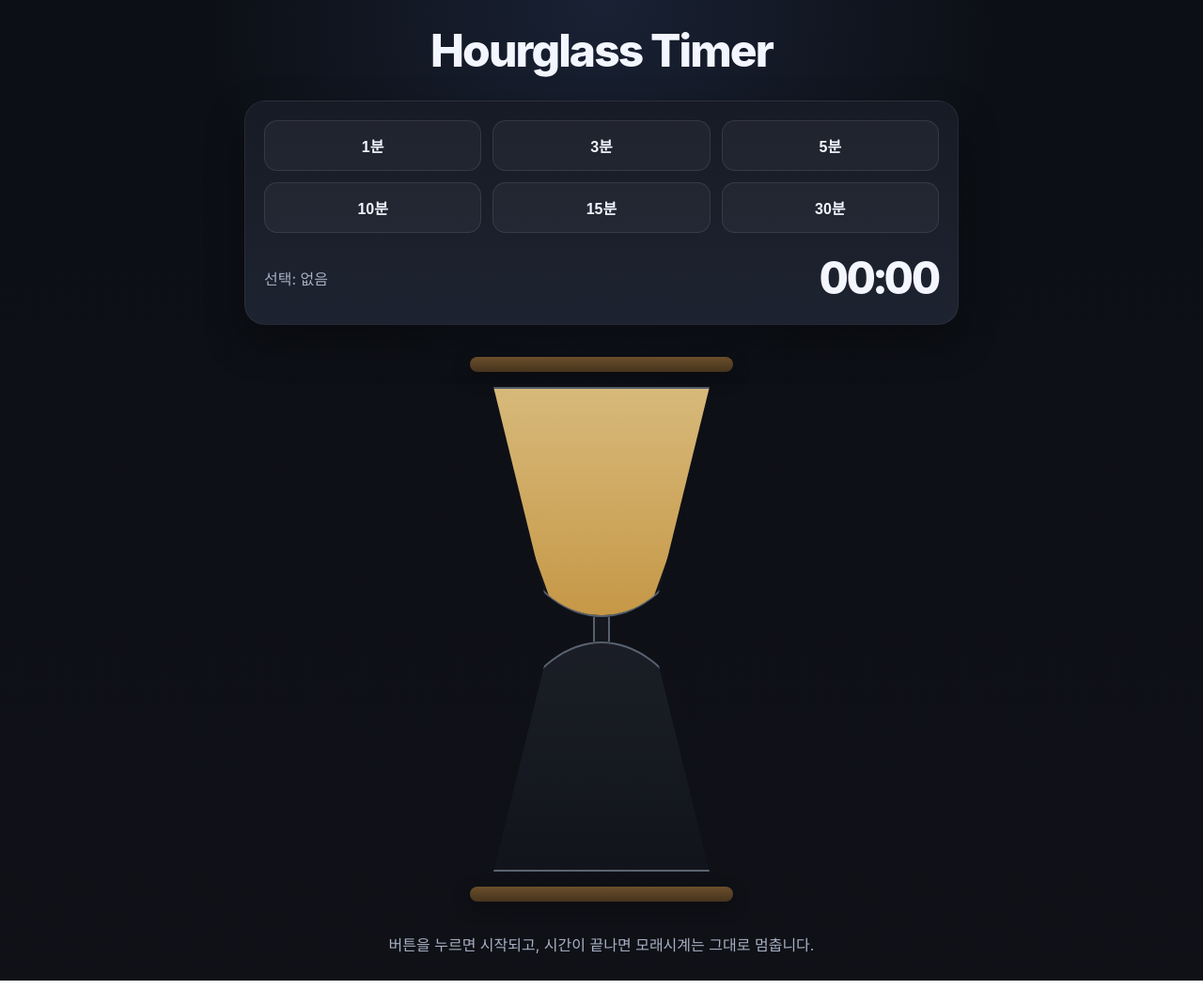
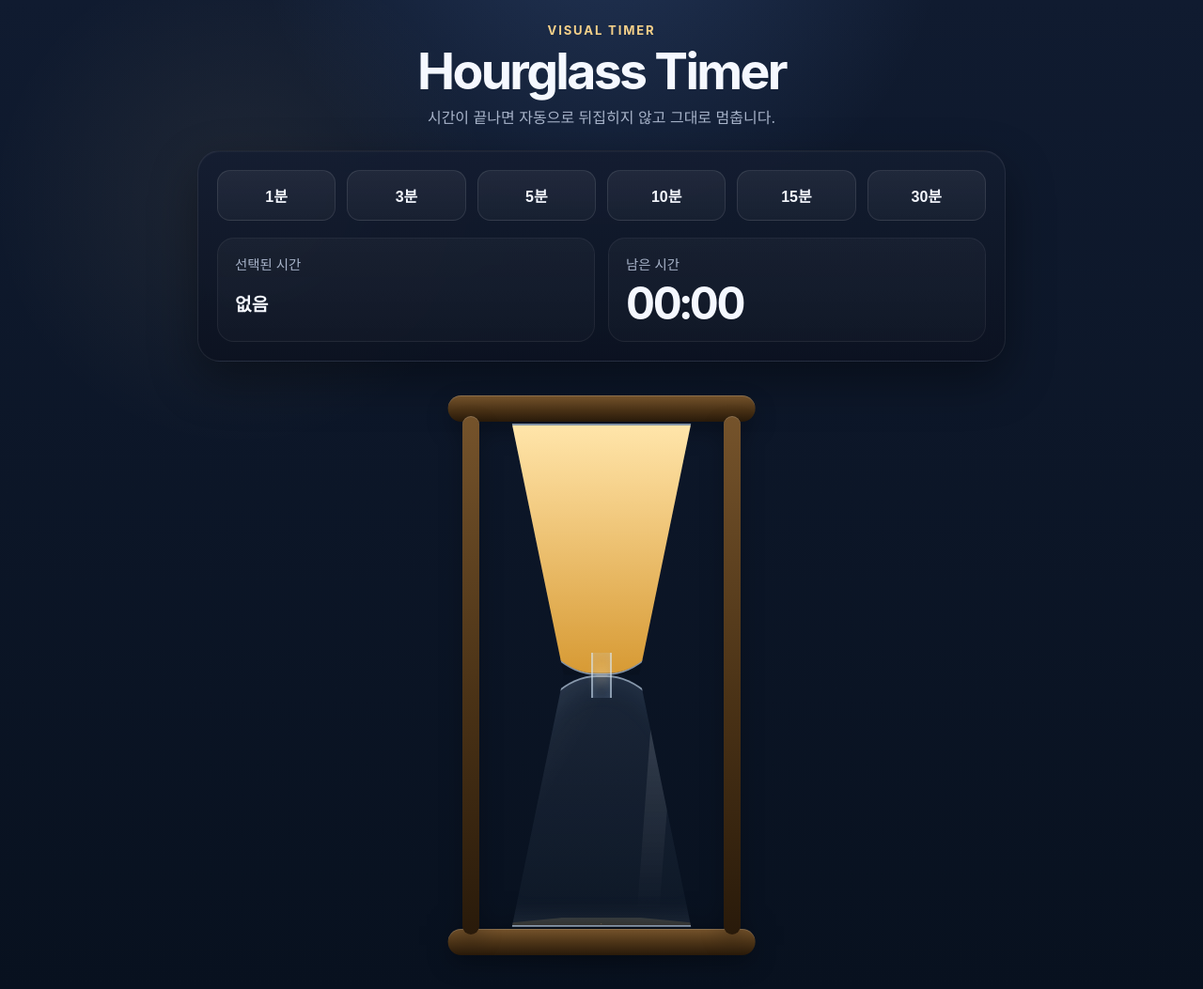
Before and after one commit to 4sighttt/hourglass, a plain HTML site: page index.html in a window 1280 px wide. Shown: the whole page at 94% size. Drawn offline with Linux system fonts and the light colour scheme.

Commit message:
Add files via upload
변경점:

파일명을 네 레포 기준으로 그대로 맞춤: index.html, style.css, script.js

zip 파일도 같이 생성

모래시계 외형을 더 입체적으로 수정

목 부분 모래줄을 더 굵고 밝게 해서 낙하가 더 잘 보이게 수정

아래쪽 퇴적 모양을 별도로 추가해서 “쌓이는 느낌” 강화

타이머 종료 시 자동 재시작 없이 그대로 멈춤 유지

```diff
--- a/index.html
+++ b/index.html
@@ -8,10 +8,14 @@
 </head>
 <body>
   <main class="app">
-    <h1 class="title">Hourglass Timer</h1>
+    <header class="header">
+      <p class="eyebrow">Visual Timer</p>
+      <h1>Hourglass Timer</h1>
+      <p class="subtitle">시간이 끝나면 자동으로 뒤집히지 않고 그대로 멈춥니다.</p>
+    </header>
 
-    <section class="timer-panel" aria-label="타이머 선택">
-      <div class="button-grid">
+    <section class="control-panel" aria-label="타이머 선택 영역">
+      <div class="button-grid" role="group" aria-label="타이머 분 선택">
         <button class="time-btn" data-minutes="1">1분</button>
         <button class="time-btn" data-minutes="3">3분</button>
         <button class="time-btn" data-minutes="5">5분</button>
@@ -20,31 +24,44 @@
         <button class="time-btn" data-minutes="30">30분</button>
       </div>
 
-      <div class="status-wrap">
-        <div class="selected-time">선택: <span id="selectedLabel">없음</span></div>
-        <div class="countdown" id="countdown">00:00</div>
-      </div>
-    </section>
-
-    <section class="scene">
-      <div class="hourglass-frame">
-        <div class="hourglass" id="hourglass">
-          <div class="bulb bulb-top">
-            <div class="sand sand-top" id="sandTop"></div>
-          </div>
-
-          <div class="neck">
-            <div class="stream" id="stream"></div>
-          </div>
-
-          <div class="bulb bulb-bottom">
-            <div class="sand sand-bottom" id="sandBottom"></div>
-          </div>
+      <div class="status-panel">
+        <div class="status-card">
+          <span class="status-label">선택된 시간</span>
+          <strong id="selectedLabel">없음</strong>
+        </div>
+        <div class="status-card status-card--time">
+          <span class="status-label">남은 시간</span>
+          <strong id="countdown">00:00</strong>
         </div>
       </div>
     </section>
 
-    <p class="hint">버튼을 누르면 시작되고, 시간이 끝나면 모래시계는 그대로 멈춥니다.</p>
+    <section class="viewer" aria-label="모래시계 영역">
+      <div class="pedestal"></div>
+
+      <div class="hourglass-shell">
+        <div class="cap cap-top"></div>
+        <div class="cap cap-bottom"></div>
+        <div class="pillar pillar-left"></div>
+        <div class="pillar pillar-right"></div>
+
+        <div class="glass glass-top">
+          <div class="glass-highlight glass-highlight-top"></div>
+          <div class="sand top-sand" id="sandTop"></div>
+        </div>
+
+        <div class="glass-neck">
+          <div class="neck-glow"></div>
+          <div class="sand-stream" id="stream"></div>
+        </div>
+
+        <div class="glass glass-bottom">
+          <div class="glass-highlight glass-highlight-bottom"></div>
+          <div class="sand bottom-sand" id="sandBottom"></div>
+          <div class="sand-pile" id="sandPile"></div>
+        </div>
+      </div>
+    </section>
   </main>
 
   <script src="script.js"></script>
--- a/script.js
+++ b/script.js
@@ -3,10 +3,11 @@ const selectedLabel = document.getElementById('selectedLabel');
 const countdown = document.getElementById('countdown');
 const sandTop = document.getElementById('sandTop');
 const sandBottom = document.getElementById('sandBottom');
+const sandPile = document.getElementById('sandPile');
 const stream = document.getElementById('stream');
 
 let timerId = null;
-let endTime = null;
+let endTime = 0;
 let totalMs = 0;
 
 function formatTime(ms) {
@@ -16,17 +17,31 @@ function formatTime(ms) {
   return `${String(minutes).padStart(2, '0')}:${String(seconds).padStart(2, '0')}`;
 }
 
+function clamp(value, min, max) {
+  return Math.min(max, Math.max(min, value));
+}
+
 function setProgress(progress) {
-  const clamped = Math.min(1, Math.max(0, progress));
-  sandTop.style.transform = `translateX(-50%) scaleY(${1 - clamped})`;
-  sandBottom.style.transform = `translateX(-50%) scaleY(${clamped})`;
+  const p = clamp(progress, 0, 1);
+  const topScale = Math.max(0.03, 1 - p);
+  const bottomScale = Math.max(0.03, p);
+  const pileScale = Math.max(0.02, p);
+
+  sandTop.style.transform = `translateX(-50%) scaleY(${topScale})`;
+  sandBottom.style.transform = `translateX(-50%) scaleY(${bottomScale})`;
+  sandPile.style.transform = `translateX(-50%) scale(${pileScale})`;
+  sandPile.style.opacity = `${0.2 + p * 0.8}`;
+}
+
+function clearTimer() {
+  if (timerId !== null) {
+    clearInterval(timerId);
+    timerId = null;
+  }
 }
 
 function stopTimer(finished = false) {
-  if (timerId) {
-    clearInterval(timerId);
-    timerId = null;
-  }
+  clearTimer();
   stream.classList.remove('running');
 
   if (finished) {
@@ -35,31 +50,33 @@ function stopTimer(finished = false) {
   }
 }
 
-function startTimer(minutes, clickedButton) {
-  stopTimer(false);
+function tick() {
+  const remaining = endTime - Date.now();
+  const progress = 1 - remaining / totalMs;
+
+  setProgress(progress);
+  countdown.textContent = formatTime(remaining);
+
+  if (remaining <= 0) {
+    stopTimer(true);
+  }
+}
+
+function startTimer(minutes, button) {
+  clearTimer();
 
   totalMs = minutes * 60 * 1000;
   endTime = Date.now() + totalMs;
 
-  buttons.forEach((button) => button.classList.remove('active'));
-  clickedButton.classList.add('active');
+  buttons.forEach((item) => item.classList.remove('active'));
+  button.classList.add('active');
 
   selectedLabel.textContent = `${minutes}분`;
   countdown.textContent = formatTime(totalMs);
   setProgress(0);
   stream.classList.add('running');
 
-  timerId = setInterval(() => {
-    const remaining = endTime - Date.now();
-    const progress = 1 - remaining / totalMs;
-
-    setProgress(progress);
-    countdown.textContent = formatTime(remaining);
-
-    if (remaining <= 0) {
-      stopTimer(true);
-    }
-  }, 100);
+  timerId = setInterval(tick, 100);
 }
 
 buttons.forEach((button) => {
@@ -69,5 +86,6 @@ buttons.forEach((button) => {
   });
 });
 
+selectedLabel.textContent = '없음';
 countdown.textContent = '00:00';
 setProgress(0);
--- a/style.css
+++ b/style.css
@@ -3,243 +3,368 @@
 }
 
 :root {
-  --bg: #0f1117;
-  --panel: #171b25;
-  --panel-2: #1d2330;
-  --text: #f3f6ff;
-  --muted: #a8b0c3;
-  --accent: #d7b97a;
-  --accent-2: #c69847;
-  --glass-line: rgba(210, 230, 255, 0.35);
-  --shadow: rgba(0, 0, 0, 0.35);
+  --bg-1: #08111f;
+  --bg-2: #101b30;
+  --panel: rgba(15, 22, 38, 0.78);
+  --panel-border: rgba(255, 255, 255, 0.08);
+  --text-main: #f5f8ff;
+  --text-sub: #a8b4ca;
+  --accent: #f5d089;
+  --accent-deep: #d79a34;
+  --accent-soft: rgba(245, 208, 137, 0.22);
+  --glass-fill: rgba(192, 221, 255, 0.08);
+  --glass-line: rgba(214, 234, 255, 0.58);
+  --frame-1: #75532b;
+  --frame-2: #4a3216;
+  --frame-3: #291a0a;
+  --shadow: rgba(0, 0, 0, 0.38);
 }
 
 html,
 body {
   margin: 0;
   min-height: 100%;
-  background:
-    radial-gradient(circle at top, rgba(83, 114, 190, 0.18), transparent 35%),
-    linear-gradient(180deg, #0c0f15 0%, var(--bg) 100%);
-  color: var(--text);
-  font-family: -apple-system, BlinkMacSystemFont, "Segoe UI", Roboto, "Noto Sans KR", sans-serif;
 }
 
 body {
+  font-family: -apple-system, BlinkMacSystemFont, "Segoe UI", Roboto, "Noto Sans KR", sans-serif;
+  color: var(--text-main);
+  background:
+    radial-gradient(circle at 50% -10%, rgba(116, 167, 255, 0.18), transparent 28%),
+    radial-gradient(circle at 20% 20%, rgba(255, 220, 153, 0.07), transparent 20%),
+    linear-gradient(180deg, var(--bg-2) 0%, var(--bg-1) 100%);
   display: grid;
   place-items: center;
   padding: 24px;
 }
 
 .app {
-  width: min(100%, 760px);
+  width: min(100%, 860px);
   display: grid;
   gap: 24px;
 }
 
-.title {
-  margin: 0;
+.header {
   text-align: center;
-  font-size: clamp(2rem, 5vw, 3rem);
-  font-weight: 800;
-  letter-spacing: -0.04em;
+  display: grid;
+  gap: 8px;
 }
 
-.timer-panel {
-  background: linear-gradient(180deg, var(--panel) 0%, var(--panel-2) 100%);
-  border: 1px solid rgba(255, 255, 255, 0.06);
-  border-radius: 22px;
-  padding: 20px;
-  box-shadow: 0 18px 40px var(--shadow);
+.eyebrow {
+  margin: 0;
+  color: var(--accent);
+  font-size: 0.82rem;
+  font-weight: 700;
+  letter-spacing: 0.14em;
+  text-transform: uppercase;
+}
+
+.header h1 {
+  margin: 0;
+  font-size: clamp(2rem, 5vw, 3.35rem);
+  line-height: 1.04;
+  letter-spacing: -0.05em;
+}
+
+.subtitle {
+  margin: 0;
+  color: var(--text-sub);
+  font-size: 1rem;
+}
+
+.control-panel {
   display: grid;
   gap: 18px;
+  padding: 20px;
+  border-radius: 24px;
+  background: linear-gradient(180deg, rgba(20, 29, 49, 0.88), rgba(12, 18, 32, 0.88));
+  border: 1px solid var(--panel-border);
+  box-shadow: 0 20px 50px var(--shadow), inset 0 1px 0 rgba(255, 255, 255, 0.04);
+  backdrop-filter: blur(12px);
 }
 
 .button-grid {
   display: grid;
-  grid-template-columns: repeat(3, minmax(0, 1fr));
+  grid-template-columns: repeat(6, minmax(0, 1fr));
   gap: 12px;
 }
 
 .time-btn {
   appearance: none;
-  border: 1px solid rgba(255, 255, 255, 0.09);
-  background: rgba(255, 255, 255, 0.04);
-  color: var(--text);
-  padding: 14px 16px;
+  border: 1px solid rgba(255, 255, 255, 0.1);
+  background: linear-gradient(180deg, rgba(255, 255, 255, 0.06), rgba(255, 255, 255, 0.03));
+  color: var(--text-main);
   border-radius: 14px;
+  padding: 14px 12px;
   font-size: 1rem;
-  font-weight: 700;
+  font-weight: 800;
   cursor: pointer;
-  transition: transform 0.18s ease, border-color 0.18s ease, background 0.18s ease;
+  transition: transform 0.16s ease, border-color 0.16s ease, background 0.16s ease, box-shadow 0.16s ease;
 }
 
 .time-btn:hover {
   transform: translateY(-1px);
-  border-color: rgba(215, 185, 122, 0.5);
-  background: rgba(215, 185, 122, 0.08);
+  border-color: rgba(245, 208, 137, 0.45);
+  box-shadow: 0 10px 20px rgba(0, 0, 0, 0.16);
 }
 
 .time-btn.active {
-  border-color: rgba(215, 185, 122, 0.75);
-  background: rgba(215, 185, 122, 0.16);
-  box-shadow: inset 0 0 0 1px rgba(215, 185, 122, 0.2);
+  border-color: rgba(245, 208, 137, 0.9);
+  background: linear-gradient(180deg, rgba(245, 208, 137, 0.22), rgba(215, 154, 52, 0.14));
+  box-shadow: inset 0 0 0 1px rgba(255, 236, 194, 0.15), 0 10px 24px rgba(0, 0, 0, 0.2);
 }
 
-.status-wrap {
-  display: flex;
-  justify-content: space-between;
-  align-items: center;
-  gap: 16px;
-  flex-wrap: wrap;
+.status-panel {
+  display: grid;
+  grid-template-columns: repeat(2, minmax(0, 1fr));
+  gap: 14px;
 }
 
-.selected-time {
-  color: var(--muted);
-  font-size: 1rem;
+.status-card {
+  background: linear-gradient(180deg, rgba(255, 255, 255, 0.035), rgba(255, 255, 255, 0.02));
+  border: 1px solid rgba(255, 255, 255, 0.06);
+  border-radius: 18px;
+  padding: 16px 18px;
+  display: grid;
+  gap: 8px;
 }
 
-.countdown {
-  font-variant-numeric: tabular-nums;
-  font-size: clamp(1.8rem, 5vw, 3rem);
-  font-weight: 800;
-  letter-spacing: -0.04em;
+.status-card strong {
+  font-size: 1.2rem;
 }
 
-.scene {
-  display: grid;
-  place-items: center;
-  min-height: 500px;
+.status-card--time strong {
+  font-size: clamp(2rem, 5vw, 3rem);
+  line-height: 1;
+  font-variant-numeric: tabular-nums;
+  letter-spacing: -0.05em;
 }
 
-.hourglass-frame {
+.status-label {
+  color: var(--text-sub);
+  font-size: 0.9rem;
+}
+
+.viewer {
   position: relative;
-  width: min(100%, 360px);
-  aspect-ratio: 3 / 5;
+  min-height: 620px;
   display: grid;
   place-items: center;
 }
 
-.hourglass-frame::before,
-.hourglass-frame::after {
-  content: "";
+.pedestal {
   position: absolute;
-  width: 78%;
-  height: 16px;
+  bottom: 20px;
+  width: min(500px, 76vw);
+  height: 26px;
   border-radius: 999px;
-  background: linear-gradient(180deg, #6b4f2b 0%, #46331d 100%);
-  box-shadow: 0 6px 18px rgba(0, 0, 0, 0.35);
+  background: radial-gradient(circle at 50% 50%, rgba(0, 0, 0, 0.5), transparent 70%);
+  filter: blur(16px);
 }
 
-.hourglass-frame::before {
-  top: 10px;
+.hourglass-shell {
+  position: relative;
+  width: min(380px, 78vw);
+  height: min(620px, 120vw);
 }
 
-.hourglass-frame::after {
-  bottom: 10px;
+.cap,
+.pillar {
+  position: absolute;
+  background: linear-gradient(180deg, var(--frame-1) 0%, var(--frame-2) 55%, var(--frame-3) 100%);
+  box-shadow: inset 0 1px 0 rgba(255, 255, 255, 0.16), 0 10px 24px rgba(0, 0, 0, 0.26);
 }
 
-.hourglass {
-  position: relative;
-  width: 76%;
-  height: 86%;
-  display: grid;
-  grid-template-rows: 1fr auto 1fr;
-  justify-items: center;
+.cap {
+  left: 50%;
+  width: 86%;
+  height: 28px;
+  transform: translateX(-50%);
+  border-radius: 999px;
 }
 
-.bulb {
-  position: relative;
-  width: 100%;
-  background: linear-gradient(180deg, rgba(194, 219, 255, 0.07), rgba(194, 219, 255, 0.02));
-  border: 2px solid var(--glass-line);
-  overflow: hidden;
+.cap-top { top: 12px; }
+.cap-bottom { bottom: 12px; }
+
+.pillar {
+  top: 34px;
+  width: 18px;
+  height: calc(100% - 68px);
+  border-radius: 999px;
 }
 
-.bulb-top {
-  border-radius: 0 0 50% 50% / 0 0 100% 100%;
-  clip-path: polygon(8% 0%, 92% 0%, 70% 100%, 30% 100%);
+.pillar-left { left: 42px; }
+.pillar-right { right: 42px; }
+
+.glass {
+  position: absolute;
+  left: 50%;
+  width: 66%;
+  overflow: hidden;
+  background:
+    linear-gradient(120deg, rgba(255, 255, 255, 0.08), transparent 35%),
+    linear-gradient(180deg, rgba(188, 220, 255, 0.09), rgba(188, 220, 255, 0.03));
+  border: 2px solid var(--glass-line);
+  box-shadow:
+    inset 0 0 34px rgba(151, 191, 239, 0.12),
+    inset 0 -14px 22px rgba(255, 255, 255, 0.03),
+    0 18px 38px rgba(0, 0, 0, 0.18);
 }
 
-.bulb-bottom {
-  border-radius: 50% 50% 0 0 / 100% 100% 0 0;
-  clip-path: polygon(30% 0%, 70% 0%, 92% 100%, 8% 100%);
+.glass-top {
+  top: 42px;
+  height: calc(50% - 42px);
+  transform: translateX(-50%);
+  clip-path: polygon(12% 0%, 88% 0%, 66% 100%, 34% 100%);
+  border-radius: 0 0 48% 48% / 0 0 100% 100%;
 }
 
-.neck {
-  position: relative;
-  width: 18px;
-  height: 26px;
+.glass-bottom {
+  bottom: 42px;
+  height: calc(50% - 42px);
+  transform: translateX(-50%);
+  clip-path: polygon(34% 0%, 66% 0%, 88% 100%, 12% 100%);
+  border-radius: 48% 48% 0 0 / 100% 100% 0 0;
+}
+
+.glass-highlight {
+  position: absolute;
+  width: 22%;
+  height: 84%;
+  background: linear-gradient(180deg, rgba(255, 255, 255, 0.34), rgba(255, 255, 255, 0.02));
+  filter: blur(1px);
+  opacity: 0.42;
+}
+
+.glass-highlight-top {
+  left: 17%;
+  top: 6%;
+  clip-path: polygon(35% 0%, 72% 0%, 45% 100%, 0% 100%);
+}
+
+.glass-highlight-bottom {
+  right: 18%;
+  bottom: 7%;
+  clip-path: polygon(55% 0%, 100% 0%, 68% 100%, 25% 100%);
+}
+
+.glass-neck {
+  position: absolute;
+  top: 50%;
+  left: 50%;
+  width: 22px;
+  height: 48px;
+  transform: translate(-50%, -50%);
+  border-left: 2px solid var(--glass-line);
+  border-right: 2px solid var(--glass-line);
+  background: linear-gradient(180deg, rgba(255, 255, 255, 0.06), rgba(255, 255, 255, 0.03));
+  box-shadow: inset 0 0 14px rgba(166, 205, 255, 0.18);
   display: grid;
   place-items: center;
+  z-index: 5;
 }
 
-.neck::before {
-  content: "";
+.neck-glow {
   position: absolute;
   inset: 0;
-  border-left: 2px solid var(--glass-line);
-  border-right: 2px solid var(--glass-line);
-  background: rgba(194, 219, 255, 0.03);
+  background: radial-gradient(circle at 50% 50%, rgba(255, 240, 199, 0.25), transparent 65%);
+  filter: blur(4px);
 }
 
-.stream {
+.sand-stream {
   position: absolute;
-  top: -4px;
-  width: 4px;
-  height: 34px;
-  background: linear-gradient(180deg, rgba(215, 185, 122, 0), rgba(215, 185, 122, 0.95) 28%, rgba(198, 152, 71, 0.95) 100%);
+  top: -10px;
+  width: 7px;
+  height: 68px;
   border-radius: 999px;
+  background: linear-gradient(180deg, rgba(255, 235, 194, 0) 0%, rgba(255, 235, 194, 0.75) 16%, rgba(245, 208, 137, 1) 46%, rgba(215, 154, 52, 1) 100%);
+  box-shadow: 0 0 12px rgba(245, 208, 137, 0.42), 0 0 22px rgba(245, 208, 137, 0.18);
   opacity: 0;
+  transform: scaleY(0.94);
+  transition: opacity 0.18s ease;
 }
 
-.stream.running {
+.sand-stream.running {
   opacity: 1;
+  animation: streamPulse 0.9s ease-in-out infinite;
 }
 
-.sand {
+@keyframes streamPulse {
+  0%, 100% { transform: scaleY(0.95); }
+  50% { transform: scaleY(1); }
+}
+
+.sand,
+.sand-pile {
   position: absolute;
   left: 50%;
   transform: translateX(-50%);
-  background: linear-gradient(180deg, var(--accent) 0%, var(--accent-2) 100%);
-  box-shadow: 0 0 14px rgba(215, 185, 122, 0.15);
+  background: linear-gradient(180deg, #ffe5aa 0%, var(--accent) 28%, var(--accent-deep) 100%);
+  box-shadow: 0 0 14px rgba(245, 208, 137, 0.16);
 }
 
-.sand-top {
+.top-sand {
   top: 0;
   width: 100%;
   height: 100%;
-  clip-path: polygon(0 0, 100% 0, 68% 100%, 32% 100%);
-  transform: translateX(-50%) scaleY(1);
   transform-origin: top center;
+  clip-path: polygon(0 0, 100% 0, 67% 100%, 33% 100%);
 }
 
-.sand-bottom {
+.bottom-sand {
   bottom: 0;
   width: 100%;
   height: 100%;
-  clip-path: polygon(32% 0, 68% 0, 100% 100%, 0 100%);
-  transform: translateX(-50%) scaleY(0);
   transform-origin: bottom center;
+  opacity: 0.14;
+  clip-path: polygon(33% 0%, 67% 0%, 100% 100%, 0 100%);
 }
 
-.hint {
-  margin: 0;
-  text-align: center;
-  color: var(--muted);
-  line-height: 1.6;
+.sand-pile {
+  bottom: 0;
+  width: 56%;
+  height: 32%;
+  transform-origin: bottom center;
+  clip-path: polygon(50% 0%, 100% 100%, 0 100%);
+  filter: drop-shadow(0 0 10px rgba(245, 208, 137, 0.14));
 }
 
-@media (max-width: 640px) {
+@media (max-width: 760px) {
+  .button-grid {
+    grid-template-columns: repeat(3, minmax(0, 1fr));
+  }
+
+  .status-panel {
+    grid-template-columns: 1fr;
+  }
+
+  .viewer {
+    min-height: 560px;
+  }
+}
+
+@media (max-width: 480px) {
+  body {
+    padding: 16px;
+  }
+
   .button-grid {
     grid-template-columns: repeat(2, minmax(0, 1fr));
   }
 
-  .scene {
-    min-height: 420px;
+  .control-panel {
+    padding: 16px;
   }
 
-  .hourglass-frame {
-    width: min(100%, 300px);
+  .viewer {
+    min-height: 510px;
   }
+
+  .hourglass-shell {
+    width: min(330px, 90vw);
+    height: min(560px, 142vw);
+  }
+
+  .pillar-left { left: 32px; }
+  .pillar-right { right: 32px; }
 }
```
